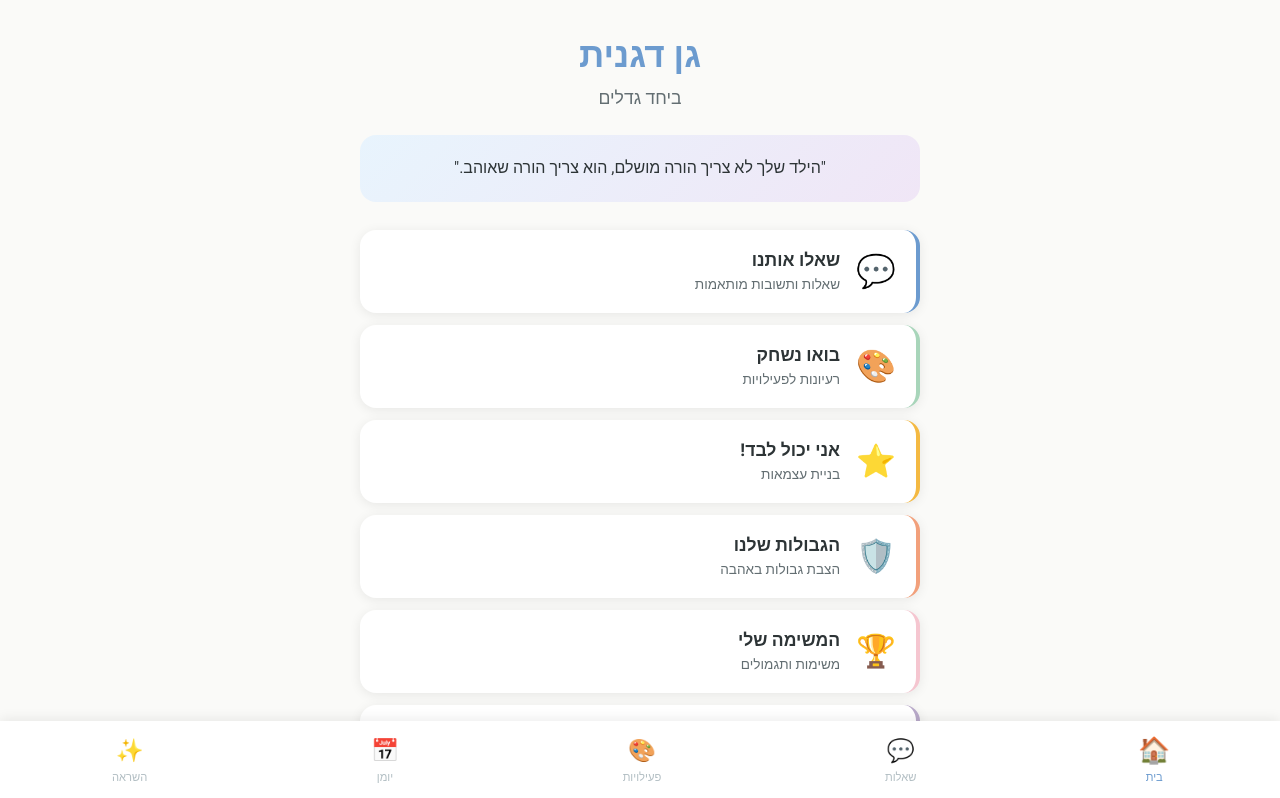
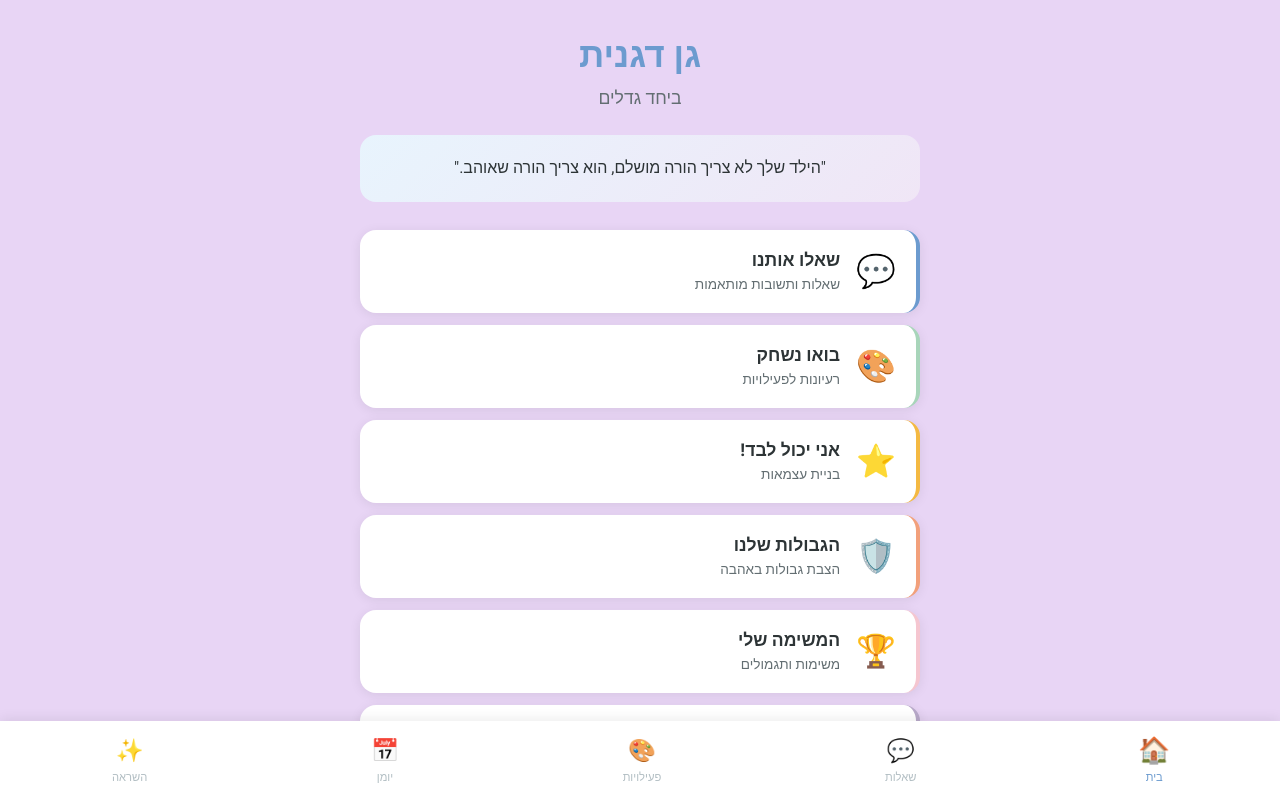
Before and after one commit to lironshamir1/GanDganit, a React (Vite) app: page /#/ in a window 1280 px wide. Shown: the top 798 px of the page. Built offline with nearby package versions, Linux system fonts and the light colour scheme.

Commit message:
style: change app background to purple
https://claude.ai/code/session_01LiGMWDMMJstMzm2Fm1a2bB

```diff
--- a/src/index.css
+++ b/src/index.css
@@ -5,7 +5,7 @@
   --accent: #F4B942;
   --warm: #F2A07B;
   --soft-pink: #F5C6D0;
-  --bg: #FAFAF8;
+  --bg: #E8D5F5;
   --bg-card: #FFFFFF;
   --text: #2D3436;
   --text-light: #636E72;
```
